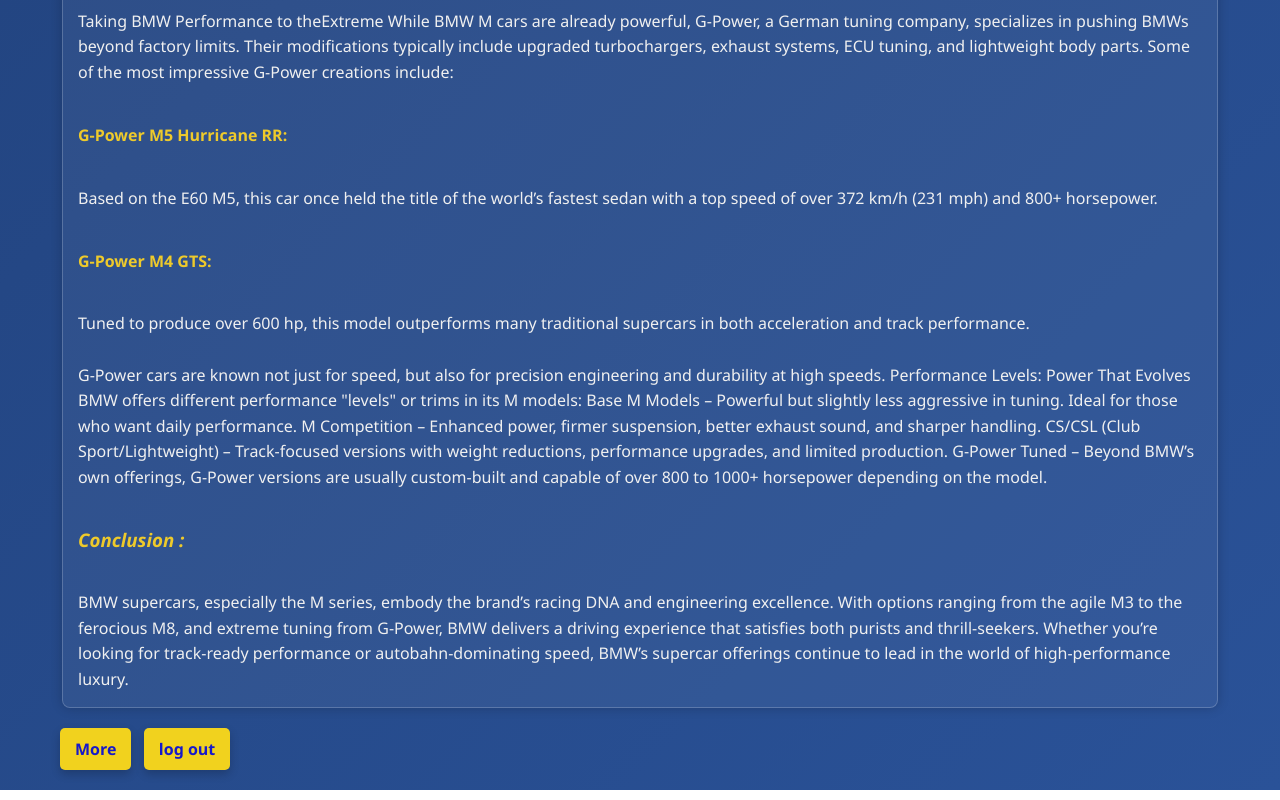
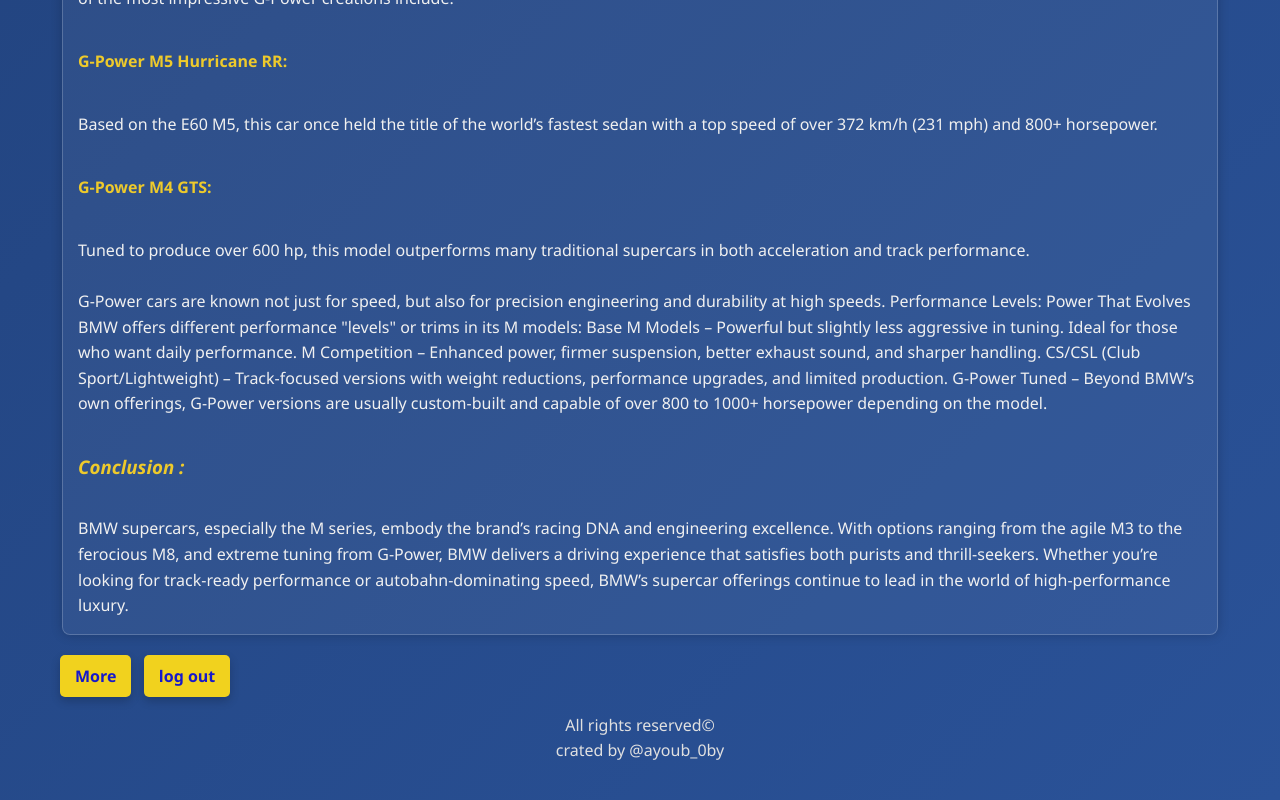
Before and after one commit to AyoubOby/BMW, a plain HTML site: page d.html in a window 1280 px wide. Shown: the part 1490-2290 px from the top of the page. Drawn offline with Linux system fonts and the light colour scheme.

Commit message:
Update d.html

```diff
--- a/d.html
+++ b/d.html
@@ -69,10 +69,10 @@
       </style>
 
       <fieldset>
-        <p>
+
           It's a German acronym for Bayerische Motoren Werke, which translates
           to Bavarian Motor Works in English
-        </p>
+
         <br /><br />
 
         BMW, short for Bayerische Motoren Werke, is a name synonymous with
@@ -140,5 +140,14 @@
     </form>
     <button onclick="document.location='c.html' ">More</button>
     <button onclick="document.location='index.html' ">log out</button>
+    <style>
+      p{
+        text-align: center;
+       }
+    </style>
+    <p>
+     All rights reserved©<br>
+     crated by @ayoub_0by
+    </p>
   </body>
 </html>
```
